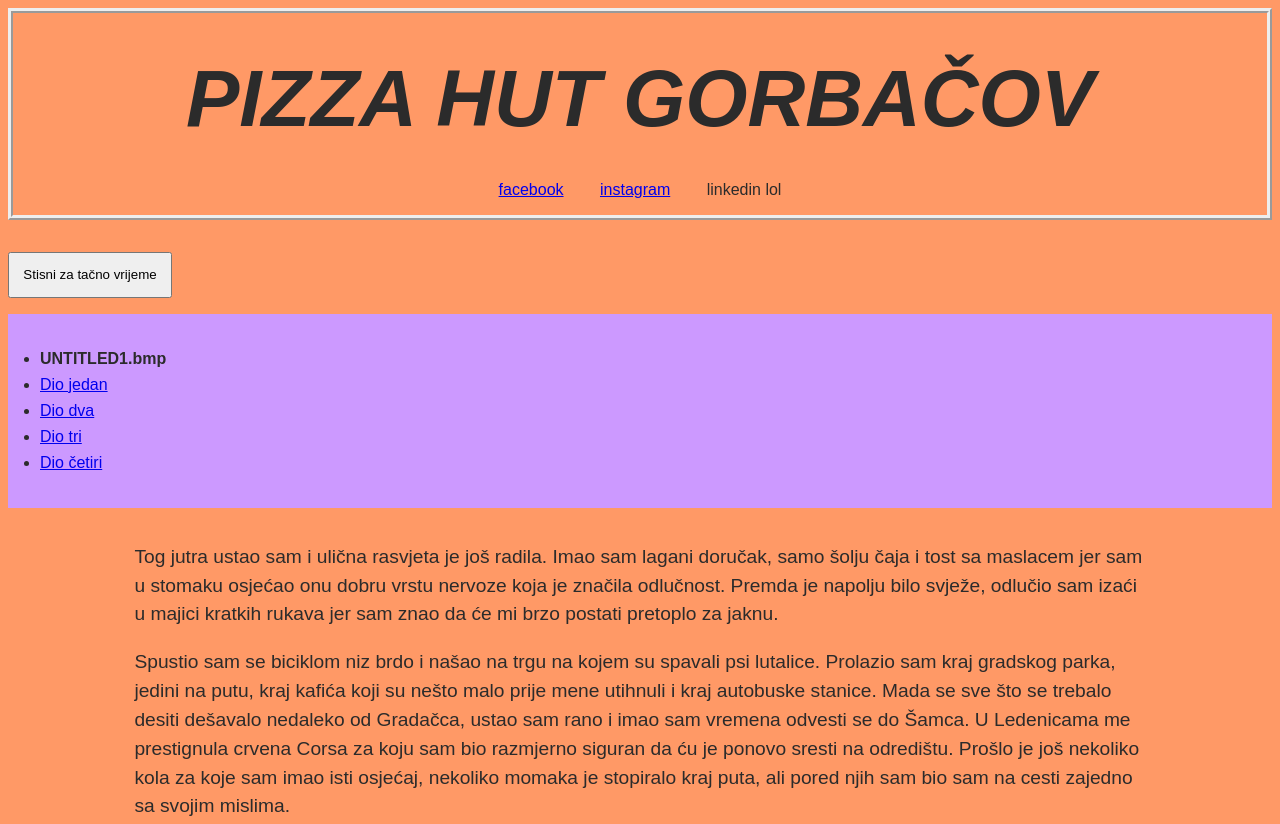
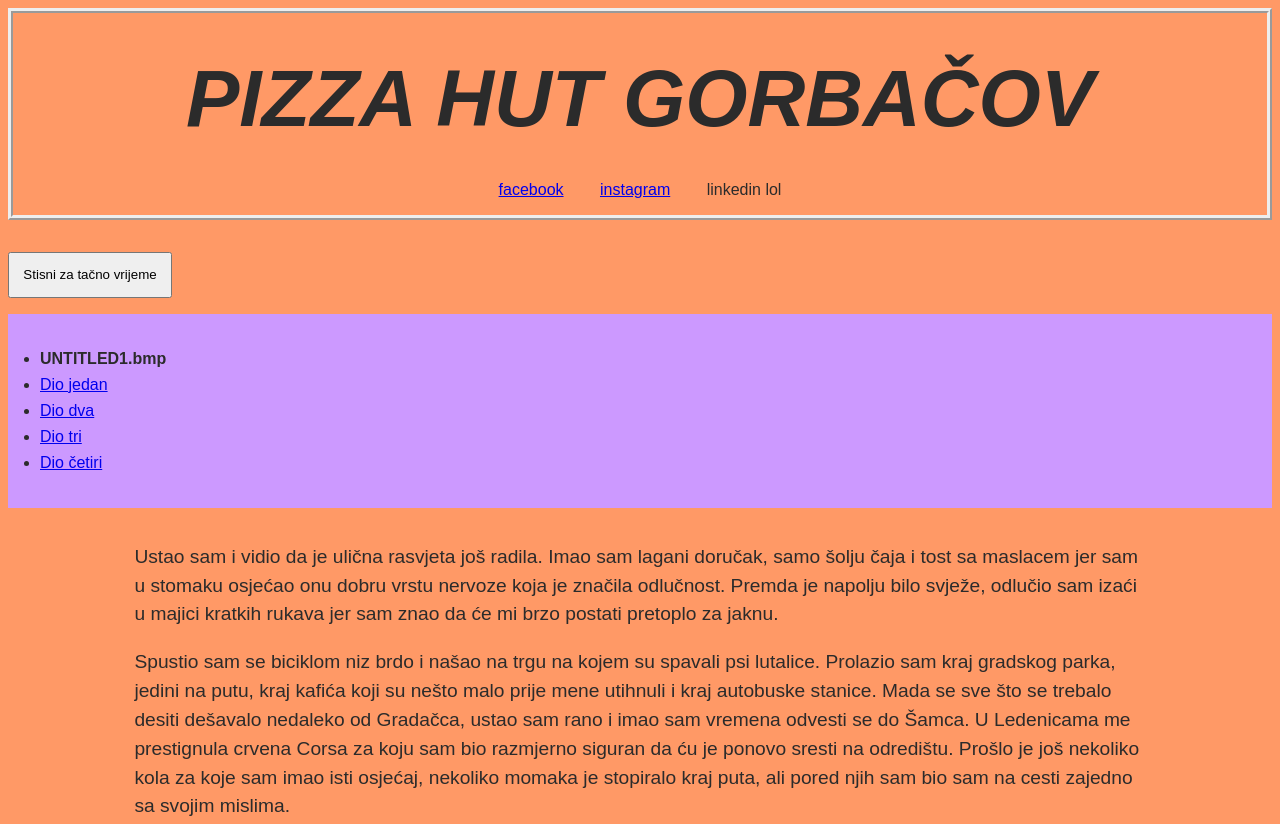
Before and after one commit to emirhero/pizza-hut-gorbachev, a plain HTML site: page index.html in a window 1280 px wide. Shown: the top 824 px of the page. Drawn offline with Linux system fonts and the light colour scheme.

Commit message:
minor tweaks

```diff
--- a/index.html
+++ b/index.html
@@ -128,7 +128,7 @@
 
   <section class="content">
     <div id="diojedan">
-    <p>Tog jutra ustao sam i ulična rasvjeta je još radila. Imao sam lagani doručak, samo šolju čaja i tost sa maslacem jer sam u stomaku osjećao onu dobru vrstu nervoze koja je značila odlučnost. Premda je napolju bilo svježe, odlučio sam izaći u majici kratkih rukava jer sam znao da će mi brzo postati pretoplo za jaknu.<p>
+    <p>Ustao sam i vidio da je ulična rasvjeta još radila. Imao sam lagani doručak, samo šolju čaja i tost sa maslacem jer sam u stomaku osjećao onu dobru vrstu nervoze koja je značila odlučnost. Premda je napolju bilo svježe, odlučio sam izaći u majici kratkih rukava jer sam znao da će mi brzo postati pretoplo za jaknu.<p>
 
     <p>Spustio sam se biciklom niz brdo i našao na trgu na kojem su spavali psi lutalice. Prolazio sam kraj gradskog parka, jedini na putu, kraj kafića koji su nešto malo prije mene utihnuli i kraj autobuske stanice. Mada se sve što se trebalo desiti dešavalo nedaleko od Gradačca, ustao sam rano i imao sam vremena odvesti se do Šamca. U Ledenicama me prestignula crvena Corsa za koju sam bio razmjerno siguran da ću je ponovo sresti na odredištu. Prošlo je još nekoliko kola za koje sam imao isti osjećaj, nekoliko momaka je stopiralo kraj puta, ali pored njih sam bio sam na cesti zajedno sa svojim mislima. </p>
 
```
